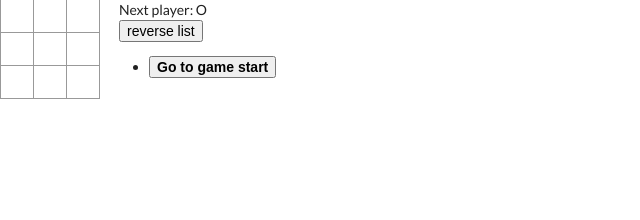
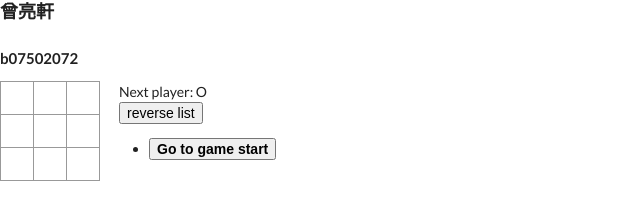
Before and after one commit to andybi7676/my-app2, a plain HTML site: page index.html in a window 1280 px wide. Shown: the whole page, without its empty margins (0-640 px from the left). Drawn offline with nearby package versions, Linux system fonts and the light colour scheme.

Commit message:
Update index.html

```diff
--- a/index.html
+++ b/index.html
@@ -19,6 +19,8 @@
 	></script>
 </head>
 <body>
+	<h3>曾亮軒</h3>
+	<h4>b07502072</h4>
 	<div id="root"></div>
 	<script type="text/babel">
 		let winLine = [];
```
